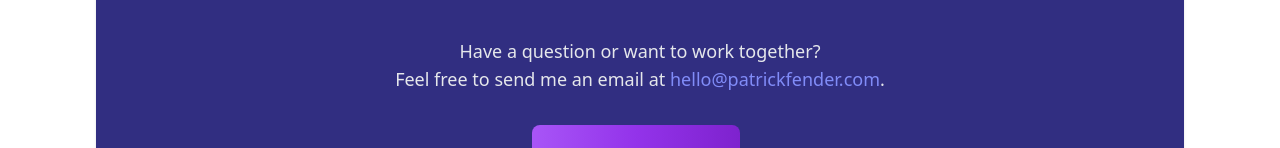
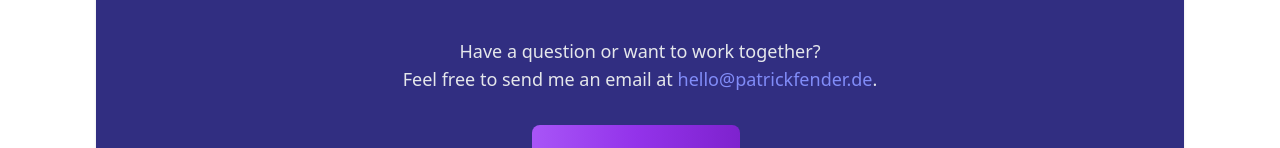
Before and after one commit to paddomanno/portfolio-next, a Next.js app: page / in a window 1280 px wide. Shown: the part 3353-3501 px from the top of the page. Built offline with nearby package versions, Linux system fonts and the light colour scheme.

Commit message:
fix mail

```diff
--- a/src/components/Contact.tsx
+++ b/src/components/Contact.tsx
@@ -13,16 +13,16 @@ export default function Contact() {
         <p className="text-lg text-gray-200">
           Feel free to send me an email at{" "}
           <a
-            href="mailto:hello@patrickfender.com"
+            href="mailto:hello@patrickfender.de"
             className="text-indigo-400 hover:text-indigo-300"
           >
-            hello@patrickfender.com
+            hello@patrickfender.de
           </a>
           .
         </p>
       </div>
       <div className="mt-8 flex justify-center">
-        <a href="mailto:hello@patrickfender.com">
+        <a href="mailto:hello@patrickfender.de">
           <button
             type="button"
             className="mb-2 mr-2 rounded-lg bg-gradient-to-r from-purple-500 via-purple-600 to-purple-700 px-10 py-5 text-center text-lg font-medium text-white hover:bg-gradient-to-br focus:outline-none focus:ring-4 focus:ring-purple-300 dark:focus:ring-purple-800"
```
